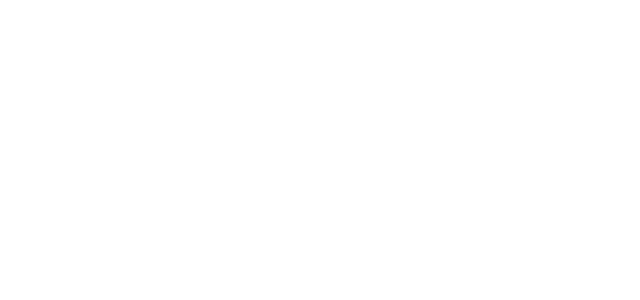
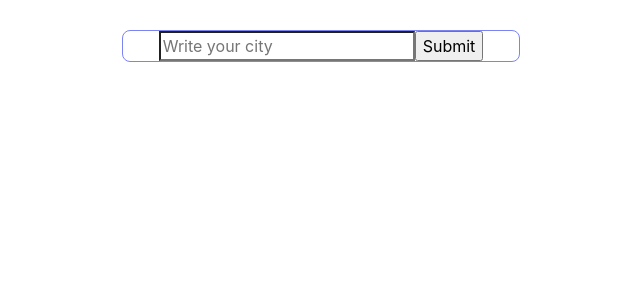
Before and after one commit to maria-nr/react-weather-app, a React (Create React App) app: page / in a window 1280 px wide. Shown: the top 300 px of the page, without its empty margins (319-959 px from the left). Built offline with nearby package versions, Linux system fonts and the light colour scheme.

Commit message:
Location of details

```diff
--- a/package.json
+++ b/package.json
@@ -7,7 +7,9 @@
     "@testing-library/react": "^11.2.5",
     "@testing-library/user-event": "^12.8.1",
     "axios": "^0.21.1",
+    "bootstrap": "^4.6.0",
     "react": "^17.0.1",
+    "react-bootstrap": "^1.5.1",
     "react-dom": "^17.0.1",
     "react-scripts": "4.0.3",
     "web-vitals": "^1.1.0"
--- a/public/index.html
+++ b/public/index.html
@@ -10,20 +10,15 @@
       content="Web site created using create-react-app"
     />
     <link rel="apple-touch-icon" href="%PUBLIC_URL%/logo192.png" />
-    <!--
-      manifest.json provides metadata used when your web app is installed on a
-      user's mobile device or desktop. See https://developers.google.com/web/fundamentals/web-app-manifest/
-    -->
+    <link
+  rel="stylesheet"
+  href="https://cdn.jsdelivr.net/npm/bootstrap@4.6.0/dist/css/bootstrap.min.css"
+  integrity="sha384-B0vP5xmATw1+K9KRQjQERJvTumQW0nPEzvF6L/Z6nronJ3oUOFUFpCjEUQouq2+l"
+  crossorigin="anonymous"
+/>
     <link rel="manifest" href="%PUBLIC_URL%/manifest.json" />
-    <!--
-      Notice the use of %PUBLIC_URL% in the tags above.
-      It will be replaced with the URL of the `public` folder during the build.
-      Only files inside the `public` folder can be referenced from the HTML.
+    <script src="https://cdn.jsdelivr.net/npm/bootstrap@5.0.0-beta2/dist/js/bootstrap.bundle.min.js" integrity="sha384-b5kHyXgcpbZJO/tY9Ul7kGkf1S0CWuKcCD38l8YkeH8z8QjE0GmW1gYU5S9FOnJ0" crossorigin="anonymous"></script>
 
-      Unlike "/favicon.ico" or "favicon.ico", "%PUBLIC_URL%/favicon.ico" will
-      work correctly both with client-side routing and a non-root public URL.
-      Learn how to configure a non-root public URL by running `npm run build`.
-    -->
     <title>React App</title>
   </head>
   <body>
--- a/src/App.css
+++ b/src/App.css
@@ -1,5 +1,11 @@
 .App {
   text-align: center;
+  margin: 30px auto;
+  max-width: 398px;
+  border: 1px solid #5a66efcc;
+  border-radius: 8px;
+
+
 }
 
 .App-logo {
--- a/src/App.js
+++ b/src/App.js
@@ -1,9 +1,12 @@
 import './App.css';
+import Form from "./Weather";
+import "bootstrap/dist/css/bootstrap.min.css";
 
 function App() {
   return (
-    <div>
+    <div className="App">
 
+      <Form />
     </div>
   );
 }
--- /dev/null
+++ b/src/Weather.css
@@ -0,0 +1,17 @@
+
+
+h3{
+font-size: 19px;
+
+color: grey;
+font-family: 'Segoe UI', Tahoma, Geneva, Verdana, sans-serif;
+max-width: 20px;
+}
+
+.temp {
+    background-color: rgba(142, 178, 244, 0.564);
+
+  border-radius: 30px 30px 30px 5px;
+  font-size: 19px;
+
+}
--- /dev/null
+++ b/src/Weather.js
@@ -0,0 +1,75 @@
+import React, { useState } from "react";
+import axios from "axios";
+import './App.css';
+import {Col, Row, Container} from "react-bootstrap";
+import "./Weather.css";
+
+
+export default function Weather() {
+  const [city, setCity] = useState("");
+  const [message, setMessage] = useState(false);
+  const [weather, setWeather] = useState("");
+
+  function displayWeather(response) {
+    setMessage(true);
+    setWeather({
+      name:city,
+      temperature: response.data.main.temp,
+      humidity: response.data.main.humidity,
+      wind: response.data.wind.speed,
+      description: response.data.weather[0].description,
+      icon: `http://openweathermap.org/img/wn/${response.data.weather[0].icon}@2x.png`
+    });
+  }
+
+  function handleSubmit(event) {
+    event.preventDefault();
+    let apiKey = "c522524629fe11fe83aebe5bb3814efa";
+    let url = `https://api.openweathermap.org/data/2.5/weather?q=${city}&appid=${apiKey}&units=metric`;
+    axios.get(url).then(displayWeather);
+  }
+
+  function changeCity(event) {
+    setCity(event.target.value);
+  }
+
+  let form = (
+    <form onSubmit={handleSubmit}>
+      <input
+        type="search"
+        placeholder="Write your city"
+        onChange={changeCity}
+      />
+      <input type="submit" placeholder="Search" />
+    </form>
+  );
+
+  if (message) {
+    return (
+      <div>
+        {form}
+        <br />
+        <Container >
+    <Row className="country">
+    <Col><h1>{weather.name}</h1></Col>
+    </Row>
+    <Row>
+
+    <Col><img src={weather.icon} alt={weather.description} /></Col>
+  </Row>
+  <div className="temp">
+  <Row >
+
+  <h3>Temperature:</h3> {Math.round(weather.temperature)} ºC </Row>
+  <br />
+    <Row><h3>Humidity:{" "} </h3> {weather.humidity} % </Row>  <br />
+    <Row><h3>Description: </h3>{" "} {weather.description} </Row>  <br />
+    <Row><h3>wind: </h3>{weather.wind}km/h </Row>
+    </div>
+</Container>
+      </div>
+    );
+  } else {
+    return form;
+  }
+}
```
Also changed, not shown: 1 other file (tests, documents, lock files or other folders).
